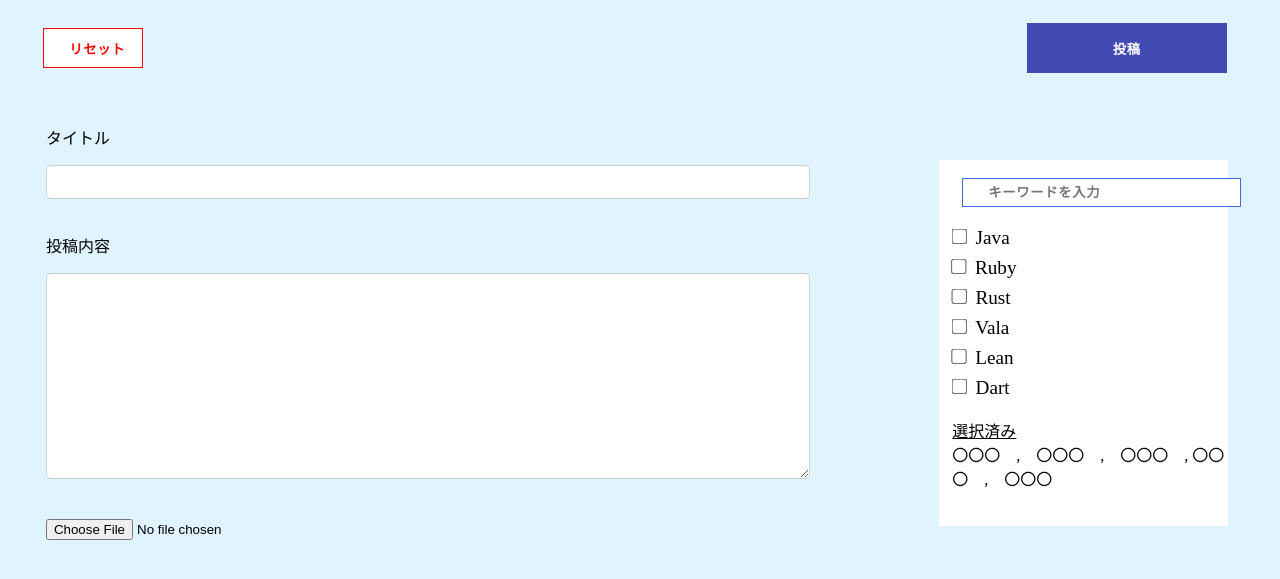
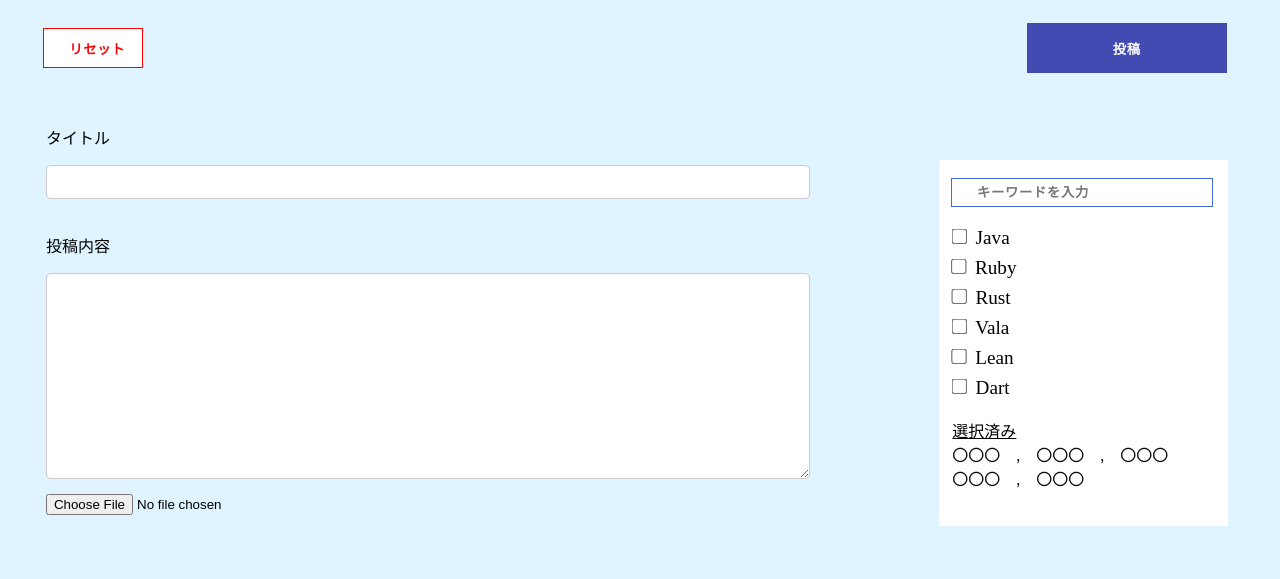
Before and after one commit to ohNarumi/PBL1, a PHP site: page /article_posting.php in a window 1280 px wide. Shown: the top 579 px of the page. Run offline with PHP 8.4, Linux system fonts and the light colour scheme.

Commit message:
修正/#41

```diff
--- a/article_posting.php
+++ b/article_posting.php
@@ -24,7 +24,7 @@
                 <textarea class="textarea" type="text" name="toukou" rows=”18″ cols=”40″ wrap=”hard” style="position: relative; top:15px; left:3%;"></textarea>
 
             <div class="box1" style="position: relative;">
-                <input type="search" name="search" placeholder="キーワードを入力" class="searche" style="position:absolute; left:4%;">
+                <input type="search" name="search" placeholder="キーワードを入力" class="searche" style="position:absolute; left:0px;">
                 <div class="form-check-inline" style="position:absolute; top:65px; left:4%;transform:scale(1.2);">
                     <div class="custom-control custom-checkbox">
                     <input class="custom-control-input" type="checkbox" id="custom-check1">
@@ -64,7 +64,8 @@
                 <p style="position:absolute; top:240px; left:4%;">
                     <u>選択済み</u>
                     <br>
-                    〇〇〇　,　〇〇〇　,　〇〇〇　,
+                    〇〇〇　,　〇〇〇　,　〇〇〇
+                    <br>
                     〇〇〇　,　〇〇〇
                 </p>
                 <div class="wrapper2" style="position:absolute; top:65px; right:10px;">
@@ -74,7 +75,7 @@
             </div>
         </div>
         <br><br>
-        <input type="file" style="position: relative; top:15px; left:3%;">
+        <input type="file" style="position: relative; top:-10px; left:3%;">
     </body>
 
 </html>
--- a/css/article_posting.css
+++ b/css/article_posting.css
@@ -46,7 +46,7 @@
 
 	top: -130px;
 
-    z-index: 0;
+    z-index: 1;
 
     margin: 2em auto;
     padding: 1em;
@@ -56,7 +56,7 @@
 }
 
 .searche{
-	width: 98%;
+	width: 92%;
 	height: 8%;
 	display: inline-block;
 	vertical-align: middle;
```
